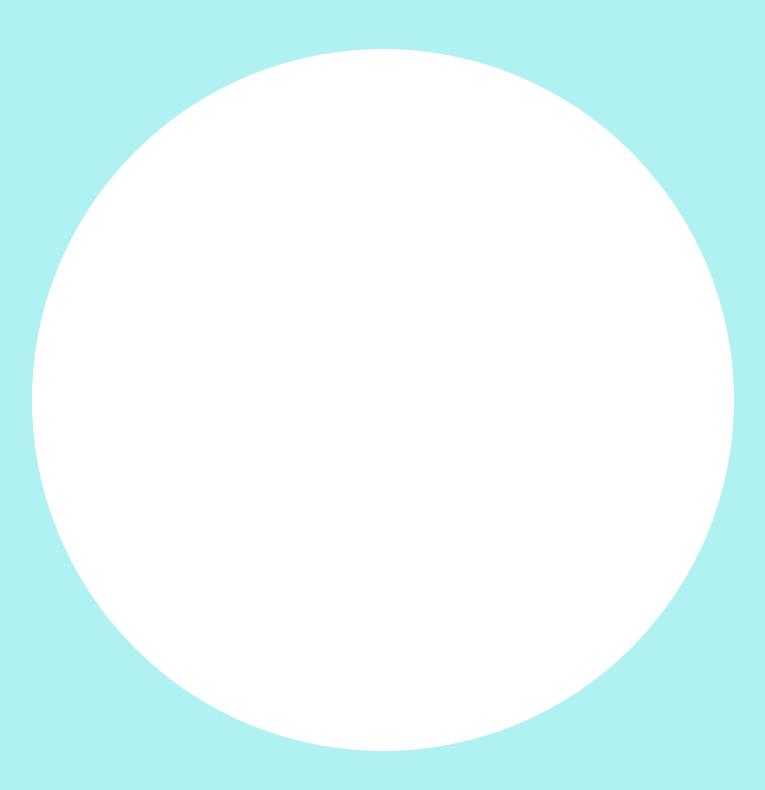
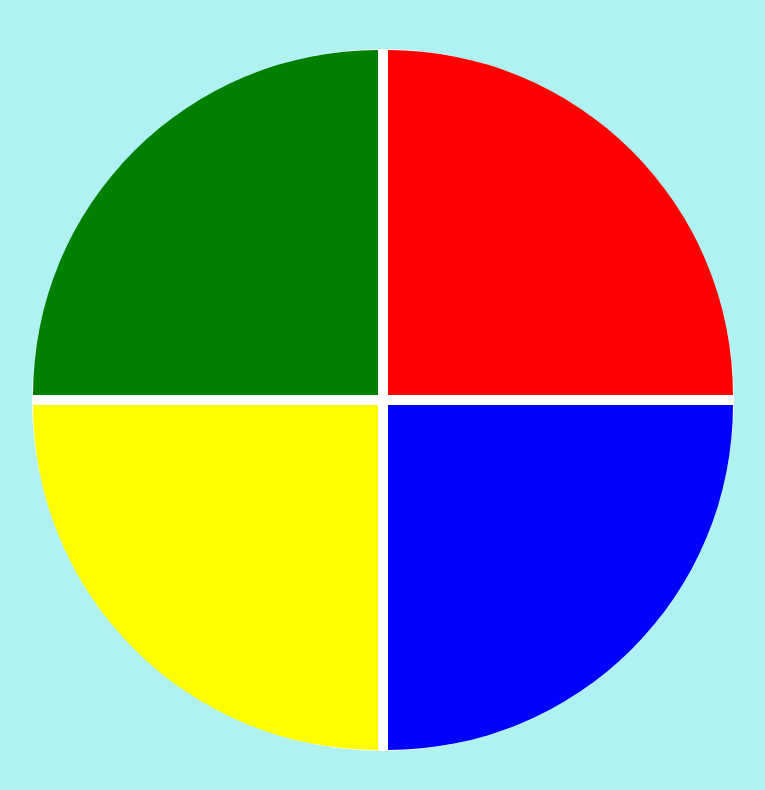
Before and after one commit to kauekaj/Jogo-da-Memoria-Genius, a plain HTML site: page index.html in a window 1280 px wide. Shown: the whole page, without its empty margins (257-1022 px from the left). Drawn offline with Linux system fonts and the light colour scheme.

Commit message:
update genius color

```diff
--- a/style.css
+++ b/style.css
@@ -17,8 +17,8 @@ body {
 
 .genius {
     display: grid;
-    grid-template-areas: 'green red'
-    'yellow blue';
+    grid-template-areas: 'verde vermelho'
+    'amarelo azul';
     grid-gap: 10px;
     border: 1px solid #ffffff;
     background-color: #ffffff;
@@ -26,3 +26,27 @@ body {
     width: 700px;
     height: 700px;
 }
+
+#blue {
+    grid-area: azul;
+    background-color: blue;
+    border-bottom-right-radius: 100% ;
+}
+
+#red {
+    grid-area: vermelho ;
+    background-color: red;
+    border-top-right-radius: 100% ;
+}
+
+#yellow {
+    grid-area: amarelo ;
+    background-color: yellow;
+    border-bottom-left-radius: 100% ;
+}
+
+#green {
+    grid-area: verde ;
+    background-color: green;
+    border-top-left-radius: 100% ;
+}
```
Also changed, not shown: index.html (+0 -1 lines).
